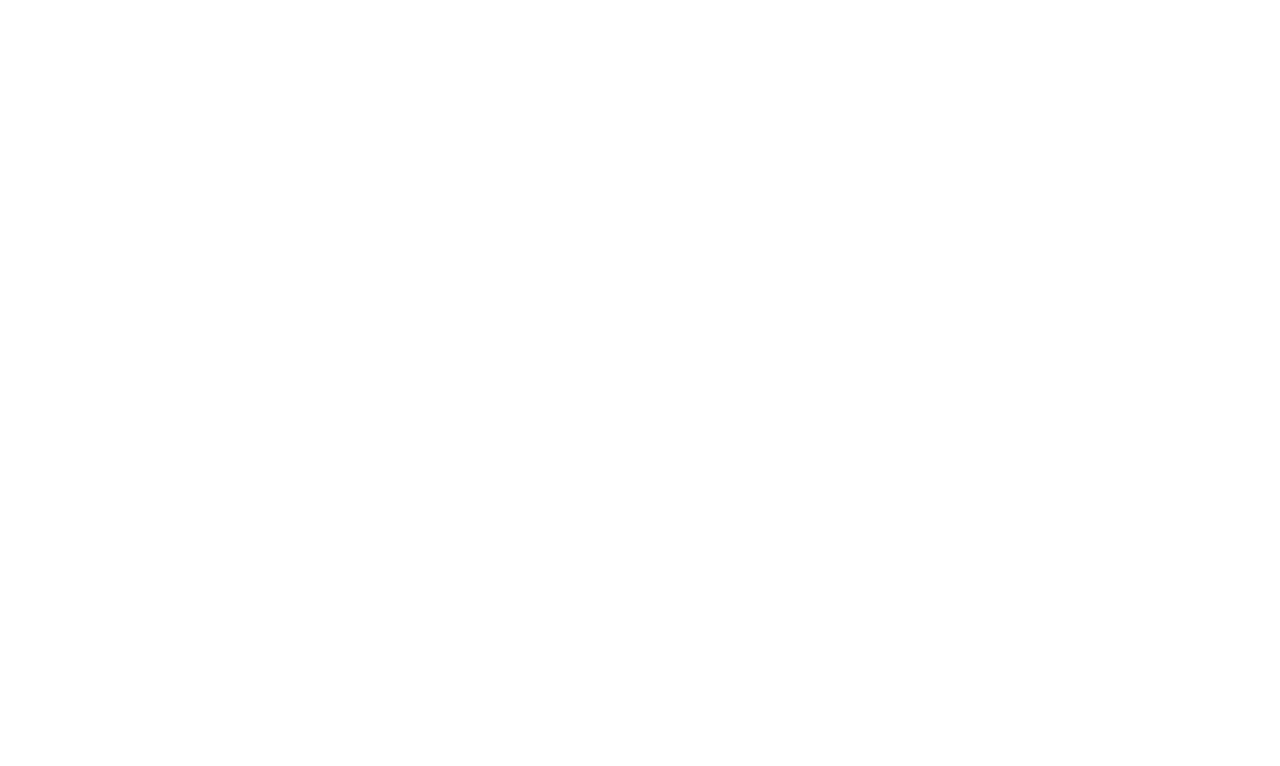
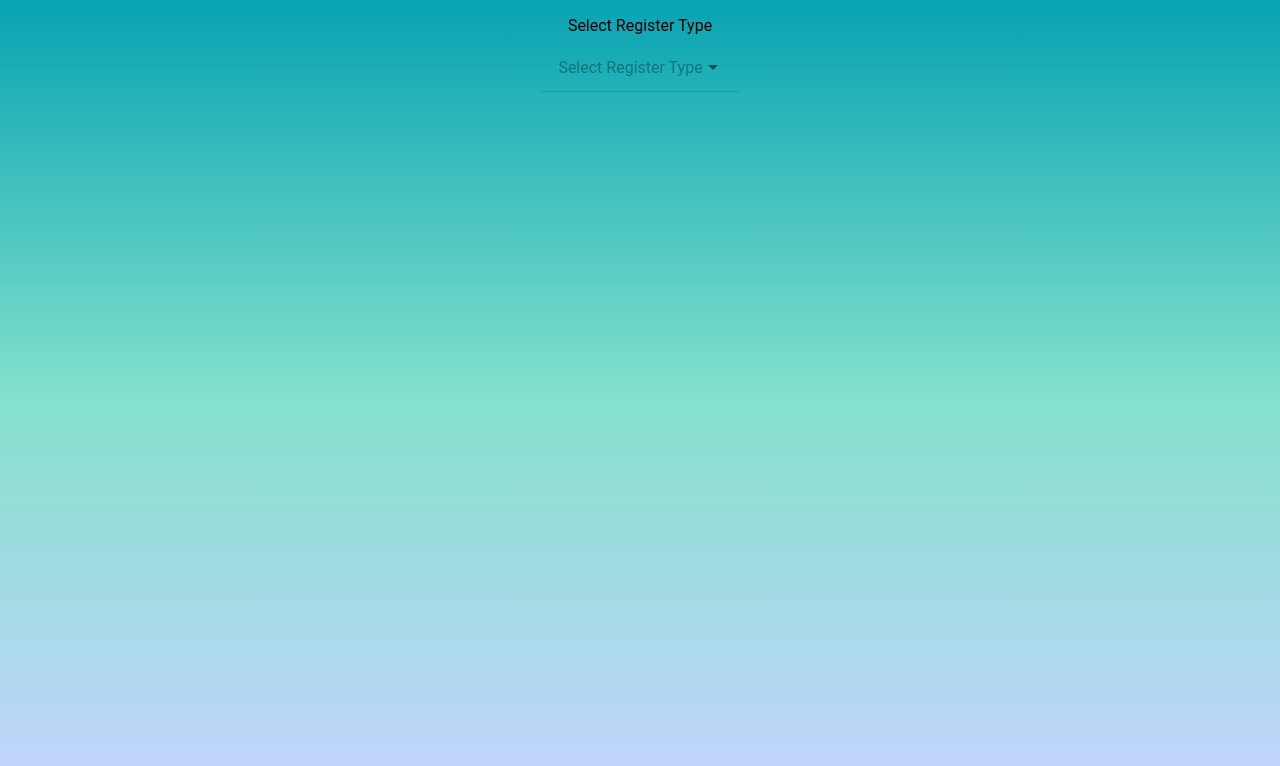
Before and after one commit to Madeean/KUMAPU, a React (Create React App) app: page /register in a window 1280 px wide. Shown: the top 766 px of the page. Built offline with nearby package versions, Linux system fonts and the light colour scheme.

Commit message:
register page - belum selesai

```diff
--- a/src/App.tsx
+++ b/src/App.tsx
@@ -22,6 +22,7 @@
 import "./theme/variables.css";
 import SplashScreen from "./splash/SplashScreen";
 import Login from "./auth/Login";
+import Register from "./auth/Register";
 
 setupIonicReact();
 
@@ -31,6 +32,7 @@
       <IonRouterOutlet>
         <Route path="/" component={SplashScreen} exact />
         <Route path="/login" component={Login} exact />
+        <Route path="/register" component={Register} exact />
       </IonRouterOutlet>
     </IonReactRouter>
   </IonApp>
--- /dev/null
+++ b/src/auth/Components/RegisterPemilikKontrakan.tsx
@@ -0,0 +1,6 @@
+import React from "react";
+
+const RegisterPemilikKontrakan: React.FC = () => {
+  return <h1>RegisterPemilikKontrakan</h1>;
+};
+export default RegisterPemilikKontrakan;
--- /dev/null
+++ b/src/auth/Components/RegisterPengontrak.tsx
@@ -0,0 +1,6 @@
+import React from "react";
+
+const RegisterPengontrak: React.FC = () => {
+  return <h1>RegisterPengontrak</h1>;
+};
+export default RegisterPengontrak;
--- a/src/auth/Login.tsx
+++ b/src/auth/Login.tsx
@@ -37,7 +37,7 @@
           <IonItemDivider />
           <IonText>Don't have an account?</IonText>
           <IonItem>
-            <IonButton>Register</IonButton>
+            <IonButton routerLink="/register">Register</IonButton>
           </IonItem>
         </IonCard>
       </IonContent>
--- /dev/null
+++ b/src/auth/Register.css
@@ -0,0 +1,8 @@
+.container-register {
+  display: grid;
+  place-items: center;
+  background: transparent;
+}
+gantiWarna-register {
+  color: #000 !important;
+}
--- /dev/null
+++ b/src/auth/Register.tsx
@@ -0,0 +1,52 @@
+import React from "react";
+import {
+  IonContent,
+  IonItem,
+  IonList,
+  IonPage,
+  IonSelect,
+  IonSelectOption,
+  IonText,
+} from "@ionic/react";
+
+import "./Register.css";
+import RegisterPemilikKontrakan from "./Components/RegisterPemilikKontrakan";
+import RegisterPengontrak from "./Components/RegisterPengontrak";
+
+const Register: React.FC = () => {
+  const [registerType, setRegisterType] = React.useState<string>("");
+
+  return (
+    <IonPage>
+      <IonContent className="ion-padding ion-text-center">
+        <IonText>Select Register Type</IonText>
+        <IonList className="container-register">
+          <IonItem>
+            <IonSelect
+              onIonChange={(e) => setRegisterType(e.detail.value)}
+              interface="popover"
+              placeholder="Select Register Type"
+              className="gantiWarna-register"
+            >
+              <IonSelectOption value="Register Pemilik Kontrakan">
+                Register Pemilik Kontrakan
+              </IonSelectOption>
+              <IonSelectOption value="Register Pengontrak">
+                Register Pengontrak
+              </IonSelectOption>
+            </IonSelect>
+          </IonItem>
+        </IonList>
+        {registerType == "Register Pemilik Kontrakan" ? (
+          <RegisterPemilikKontrakan />
+        ) : registerType == "Register Pengontrak" ? (
+          <RegisterPengontrak />
+        ) : (
+          <div></div>
+        )}
+      </IonContent>
+    </IonPage>
+  );
+};
+
+export default Register;
```
